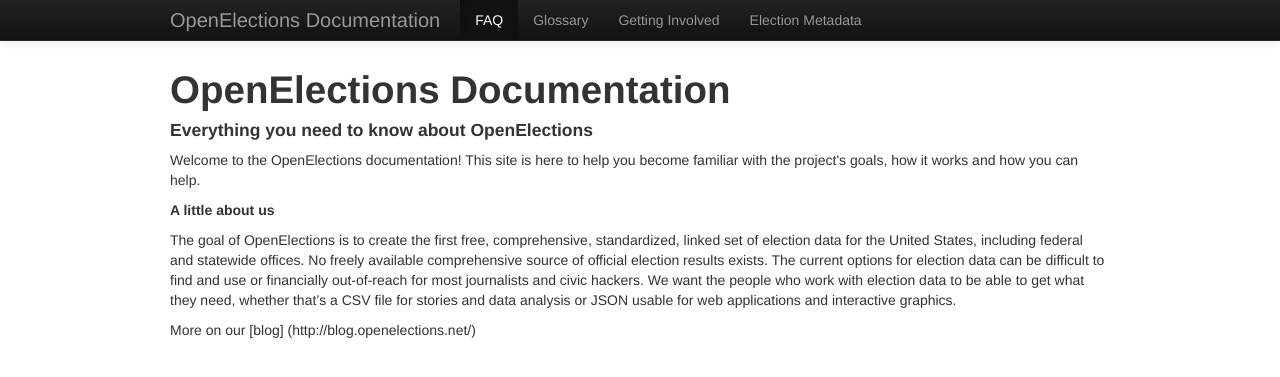
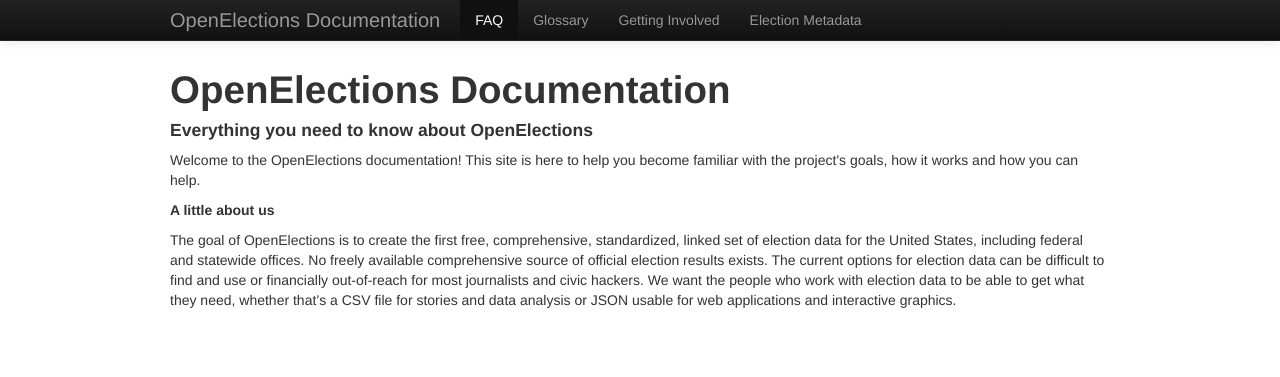
Before and after one commit to openelections/docs, a Jekyll site: the page built from index.html, in a window 1280 px wide. Shown: the top 377 px of the page. Built offline with Jekyll 4.4.1, drawn with Linux system fonts in a browser that asks for light colours; some web fonts are replaced.

Commit message:
Update index.html

```diff
--- a/index.html
+++ b/index.html
@@ -17,6 +17,3 @@
 No freely available comprehensive source of official election results exists. The current options for election data can be difficult to find and use or financially out-of-reach for most journalists and civic hackers. We want the people who work with election data to be able to get what they need, whether that’s a CSV file for stories and data analysis or JSON usable for web applications and interactive graphics.
 
 </p>
-
-
-<p>More on our [blog] (http://blog.openelections.net/)</p>
```
